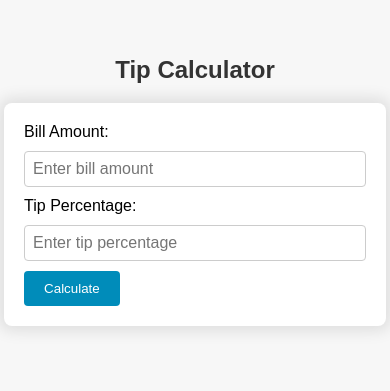
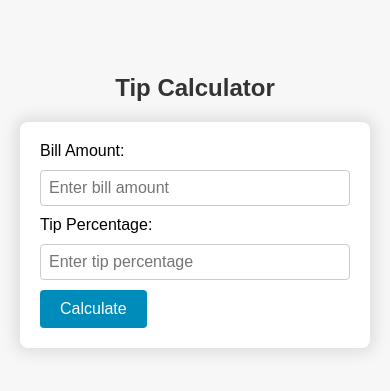
Before and after one commit to EleoXDA/Tip_Calculator_JS, a plain HTML site: page index.html in a window 390 px wide. Shown: the part 221-612 px from the top of the page. Drawn offline with Linux system fonts and the light colour scheme.

Commit message:
Update css.css
Add page responsiveness

```diff
--- a/css.css
+++ b/css.css
@@ -7,6 +7,34 @@ body {
   margin: 0;
   background-color: #f7f7f7;
   font-family: Arial, sans-serif;
+}
+
+@media (max-width: 768px) {
+  body {
+    padding: 20px;
+  }
+
+  form {
+    width: 100%;
+    box-sizing: border-box;
+  }
+
+  form input, .select-currency {
+    font-size: 1em;
+  }
+
+  .label-text {
+    font-size: 1em;
+  }
+
+  form button {
+    padding: 8px 16px;
+    font-size: 1em;
+  }
+
+  h2, h3 {
+    font-size: 1.5em;
+  }
 }
 
 h2 {
```
